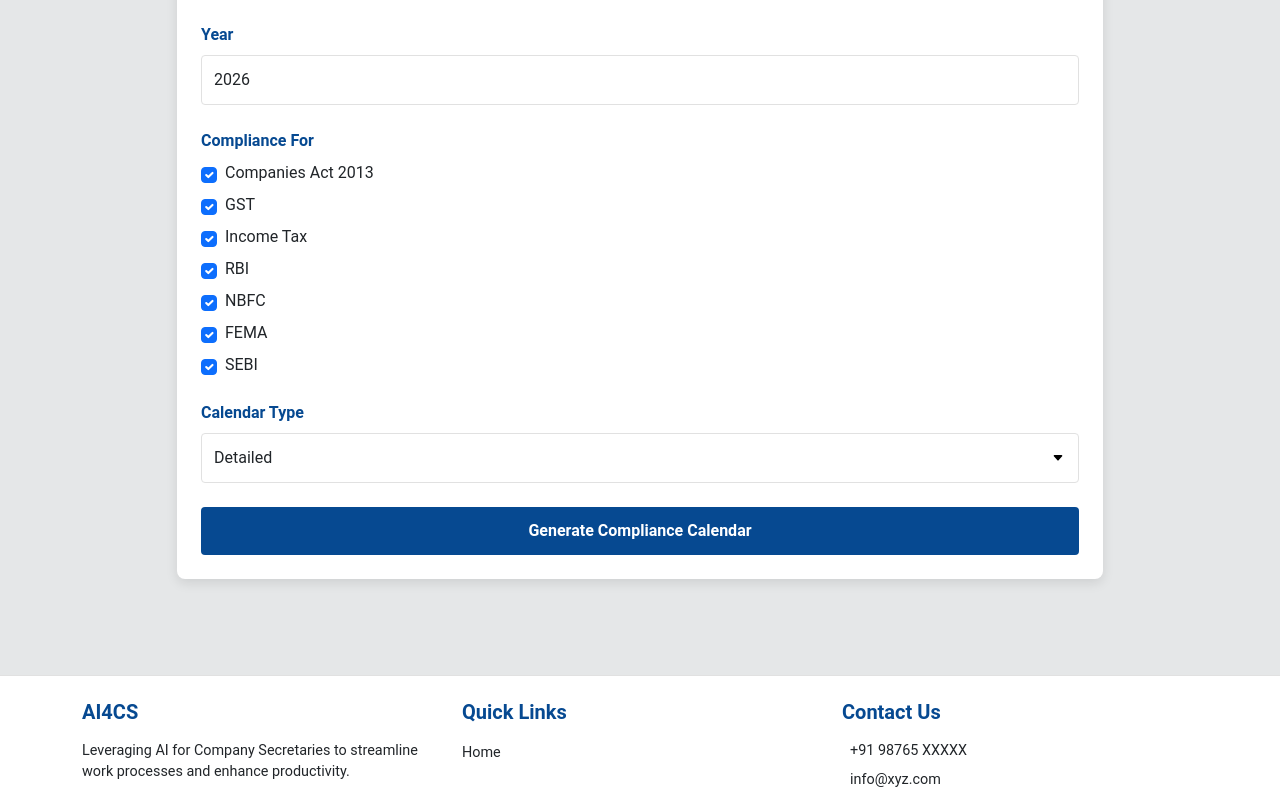
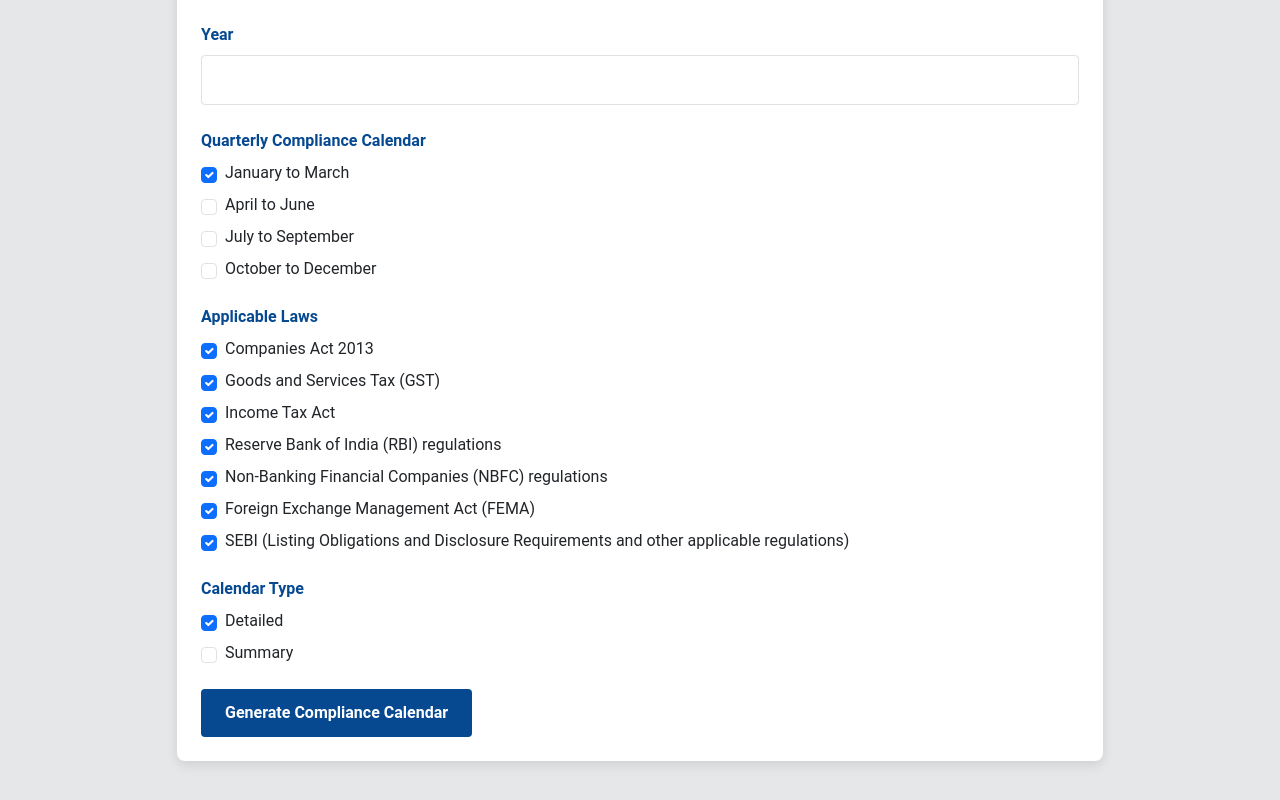
Before and after one commit to parthgopa/ai4cs2, a React (Create React App) app: page /compliance-calendar in a window 1280 px wide. Shown: the part 380-1180 px from the top of the page. Built offline with nearby package versions, Linux system fonts and the light colour scheme.

Commit message:
Calender component working fine

```diff
--- a/package.json
+++ b/package.json
@@ -16,6 +16,7 @@
     "react-markdown": "^10.1.0",
     "react-router-dom": "^7.6.2",
     "react-scripts": "5.0.1",
+    "react-to-pdf": "^2.0.1",
     "web-vitals": "^2.1.4"
   },
   "scripts": {
--- a/src/components/ComplianceCalendar.js
+++ b/src/components/ComplianceCalendar.js
@@ -1,15 +1,22 @@
 import React, { useState } from 'react';
-import { Card, Form, Button, Container, Row, Col } from 'react-bootstrap';
+import { Card, Form, Container, Row, Col, Button } from 'react-bootstrap';
 import ReactMarkdown from 'react-markdown';
 import APIService from '../API';
+import { FaCopy, FaFilePdf } from 'react-icons/fa';
+import PDFGenerator from './PDFGenerator';
+
 
 const ComplianceCalendar = () => {
   const [formData, setFormData] = useState({
-    companyName: 'ABC Limited',
-    companyType: 'public limited company',
-    year: '2026',
-    complianceFor: ['Companies Act 2013', 'GST', 'income tax', 'RBI', 'nbfc', 'FEMA', 'SEBI'],
-    calendarType: 'detail'
+    companyName: '',
+    companyType: 'Private Limited Company',
+    year: '',
+    quarterlyOptions: ['January to March'],
+    complianceFor: ['Companies Act 2013', 'Goods and Services Tax (GST)',
+       'Income Tax Act', 'Reserve Bank of India (RBI) regulations',
+       'Non-Banking Financial Companies (NBFC) regulations', 'Foreign Exchange Management Act (FEMA)',
+       'SEBI (Listing Obligations and Disclosure Requirements and other applicable regulations)'],
+    calendarType: ['detailed']
   });
 
   const [loading, setLoading] = useState(false);
@@ -23,17 +30,32 @@ const ComplianceCalendar = () => {
     });
   };
 
-  const handleCheckboxChange = (e) => {
+  const handleApplicableCheckboxChange = (e) => {
     const { value, checked } = e.target;
     if (checked) {
       setFormData({
         ...formData,
-        complianceFor: [...formData.complianceFor, value]
+        complianceFor: [...formData.complianceFor, value],
       });
     } else {
       setFormData({
         ...formData,
         complianceFor: formData.complianceFor.filter(item => item !== value)
+      });
+    }
+  };
+
+  const handleCalendarTypeCheckboxChange = (e) => {
+    const { value, checked } = e.target;
+    if (checked) {
+      setFormData({
+        ...formData,
+        calendarType: [...formData.calendarType, value],
+      });
+    } else {
+      setFormData({
+        ...formData,
+        calendarType: formData.calendarType.filter(item => item !== value)
       });
     }
   };
@@ -49,27 +71,30 @@ const ComplianceCalendar = () => {
 Prompt
 Give following details
 1.\tName of the company - ${formData.companyName}
-2.\tType - ${formData.companyType}
+2.\tCompany Type - ${formData.companyType}
 3.\tYear - ${formData.year}
-4.\tCompliance for - ${complianceForString}
-5.\tCalendar type- ${formData.calendarType}
- Based on above information Generate a structured detailed compliance calendar for that includes all monthly statutory filings and deadlines and consequences for non complaint applicable to both private limited companies and public limited companies listed on a stock exchange in India. The calendar should include compliance requirements under the laws (${complianceForString}).
-Output as under
-${formData.calendarType === 'detail' ?
-`If calendar type is detail then
-A. Structureed output in following note format with [${formData.companyName}, ${formData.companyType}, ${formData.year}]
-1 month and year
-2 date
-3 respective act ,
-4  compliance detail ,
-5. consequences for non compliance
-4 remarks` :
-`If calendar type is summary then output is as under:
-B. Handy ready reckoner style -
- month
-     date
-         Act
-              Compliance`}`;
+4.\tQuarterly options - ${formData.quarterlyOptions.join(', ')}
+5.\tApplicable laws - ${complianceForString}
+6.\tCalendar type- ${formData.calendarType}
+
+Based on the above details, generate a structured compliance calendar.
+The calendar should:
+•	Include all applicable statutory filings and compliance requirements under the mentioned laws.
+•	Mention the exact due dates, name of the applicable Act/regulation, and brief description of the compliance.
+•	Specify consequences of non-compliance, if any.
+•	Provide additional remarks, if necessary.
+
+The output should be in the dot point format with month and date.
+
+Example:
+Month: January
+Date: 1
+Act/Regulation: Companies Act 2013
+Description: Annual General Meeting
+Consequences: Non-compliance may result in legal action.
+Remarks: This is a mandatory requirement.
+`;
+// console.log(prompt);
 
     try {
       await APIService({
@@ -78,6 +103,7 @@ B. Handy ready reckoner style -
           setLoading(false);
           if (data && data.candidates && data.candidates[0] && data.candidates[0].content && data.candidates[0].content.parts) {
             setResponse(data.candidates[0].content.parts[0].text);
+            // console.log(data.candidates[0].content.parts[0].text);
           } else {
             setResponse("Sorry, we couldn't generate a compliance calendar. Please try again.");
           }
@@ -92,13 +118,40 @@ B. Handy ready reckoner style -
 
   const complianceOptions = [
     { value: 'Companies Act 2013', label: 'Companies Act 2013' },
-    { value: 'GST', label: 'GST' },
-    { value: 'income tax', label: 'Income Tax' },
-    { value: 'RBI', label: 'RBI' },
-    { value: 'nbfc', label: 'NBFC' },
-    { value: 'FEMA', label: 'FEMA' },
-    { value: 'SEBI', label: 'SEBI' }
+    { value: 'Goods and Services Tax (GST)', label: 'Goods and Services Tax (GST)' },
+    { value: 'Income Tax Act', label: 'Income Tax Act' },
+    { value: 'Reserve Bank of India (RBI) regulations', label: 'Reserve Bank of India (RBI) regulations' },
+    { value: 'Non-Banking Financial Companies (NBFC) regulations', label: 'Non-Banking Financial Companies (NBFC) regulations' },
+    { value: 'Foreign Exchange Management Act (FEMA)', label: 'Foreign Exchange Management Act (FEMA)' },
+    { value: 'SEBI (Listing Obligations and Disclosure Requirements and other applicable regulations)', label: 'SEBI (Listing Obligations and Disclosure Requirements and other applicable regulations)' }
   ];
+
+  const calenderTypeOptions = [
+    { value: 'detailed', label: 'Detailed' },
+    { value: 'summary', label: 'Summary' }
+  ];
+
+  const quarterlyOptions = [
+    { value: 'January to March', label: 'January to March' },
+    { value: 'April to June', label: 'April to June' },
+    { value: 'July to September', label: 'July to September' },
+    { value: 'October to December', label: 'October to December' }
+  ];
+
+  const handleQuarterlyCheckboxChange = (e) => {
+    const { value, checked } = e.target;
+    if (checked) {
+      setFormData({
+        ...formData,
+        quarterlyOptions: [...formData.quarterlyOptions, value],
+      });
+    } else {
+      setFormData({
+        ...formData,
+        quarterlyOptions: formData.quarterlyOptions.filter(item => item !== value)
+      });
+    }
+  };
 
   return (
     <Container>
@@ -128,10 +181,9 @@ B. Handy ready reckoner style -
                   className="form-select"
                   required
                 >
-                  <option value="private limited company">Private Limited Company</option>
-                  <option value="public limited company">Public Limited Company</option>
-                  <option value="one person company">One Person Company</option>
-                  <option value="limited liability partnership">Limited Liability Partnership</option>
+                  <option value="Private Limited Company">Private Limited Company</option>
+                  <option value="Unlisted public Limited">Unlisted public Limited</option>
+                  <option value="listed public Limited">listed public Limited</option>
                 </Form.Select>
               </Form.Group>
 
@@ -147,8 +199,28 @@ B. Handy ready reckoner style -
                 />
               </Form.Group>
 
+              {/* Now quaterly compliance calendar, add a 4 checkbox Q1,Q2,Q3,Q4 where Q1 - january to march, Q2 - april to june, Q3 - july to september, Q4 - october to december */}
               <Form.Group className="form-group">
-                <Form.Label className="form-label">Compliance For</Form.Label>
+                <Form.Label className="form-label">Quarterly Compliance Calendar</Form.Label>
+                <div>
+                  {quarterlyOptions.map((option) => (
+                    <Form.Check
+                      key={option.value}
+                      type="checkbox"
+                      id={`quarterly-compliance-calendar-${option.value}`}
+                      label={option.label}
+                      value={option.value}
+                      checked={formData.quarterlyOptions.includes(option.value)}
+                      onChange={handleQuarterlyCheckboxChange}
+                      className="form-check"
+                    />
+                  ))}
+                </div>
+              </Form.Group>
+
+
+              <Form.Group className="form-group">
+                <Form.Label className="form-label">Applicable Laws</Form.Label>
                 <div>
                   {complianceOptions.map((option) => (
                     <Form.Check
@@ -158,7 +230,7 @@ B. Handy ready reckoner style -
                       label={option.label}
                       value={option.value}
                       checked={formData.complianceFor.includes(option.value)}
-                      onChange={handleCheckboxChange}
+                      onChange={handleApplicableCheckboxChange}
                       className="form-check"
                     />
                   ))}
@@ -166,22 +238,24 @@ B. Handy ready reckoner style -
               </Form.Group>
 
               <Form.Group className="form-group">
-                <Form.Label className="form-label">Calendar Type</Form.Label>
-                <Form.Select
-                  name="calendarType"
-                  value={formData.calendarType}
-                  onChange={handleInputChange}
-                  className="form-select"
-                  required
-                >
-                  <option value="detail">Detailed</option>
-                  <option value="summary">Summary</option>
-                </Form.Select>
+                <Form.Label className="form-label">Calendar Type</Form.Label>{/*Detailed or Summary checkbox, allow to check both checkbox and save both in the form data*/}
+                  {calenderTypeOptions.map((option) => (
+                    <Form.Check
+                      key={option.value}
+                      type="checkbox"
+                      id={`calendar-type-${option.value}`}
+                      label={option.label}
+                      value={option.value}
+                      checked={formData.calendarType.includes(option.value)}
+                      onChange={handleCalendarTypeCheckboxChange}
+                      className="form-check"
+                    />
+                  ))}
               </Form.Group>
 
-              <Button type="submit" className="btn-primary btn-block" disabled={loading}>
+              <button type="submit" className="btn btn-primary" disabled={loading}>
                 {loading ? 'Generating Calendar...' : 'Generate Compliance Calendar'}
-              </Button>
+              </button>
             </Form>
           </Card>
         </Col>
@@ -200,11 +274,38 @@ B. Handy ready reckoner style -
       {response && (
         <Row className="justify-content-center">
           <Col md={10}>
+          <h2 className="card-title">Compliance Calendar</h2>
             <Card className="output-card">
-              <h2 className="card-title">Compliance Calendar</h2>
+              <div className="d-flex justify-content-end mt-3">
+                <Button
+                  variant="outline-primary"
+                  className="me-2"
+                  onClick={() => {
+                    navigator.clipboard.writeText(response);
+                    alert('Copied to clipboard!');
+                  }}
+                >
+                  <FaCopy className="me-1" />
+                  <span className="d-none d-sm-inline">Copy to Clipboard</span>
+                </Button>
+                <Button
+                  variant="outline-danger"
+                  onClick={() => {
+                    const { generatePDF } = PDFGenerator({
+                      content: response,
+                      fileName: `${formData.companyName}-compliance-calendar.pdf`
+                    });
+                    generatePDF();
+                  }}
+                >
+                  <FaFilePdf className="me-1" />
+                  <span className="d-none d-sm-inline">Download PDF</span>
+                </Button>
+              </div>
               <div className="markdown-content">
                 <ReactMarkdown>{response}</ReactMarkdown>
               </div>
+
             </Card>
           </Col>
         </Row>
--- a/src/components/HomePage.js
+++ b/src/components/HomePage.js
@@ -1,14 +1,10 @@
-import React, { useState } from 'react';
+import React from 'react';
 import { Container, Row, Col, Card, ListGroup } from 'react-bootstrap';
 import { useNavigate } from 'react-router-dom';
 import '../styles/HomePage.css';
 // Import icons
 import { FaCalendarAlt, FaBalanceScale, FaGavel, FaChartLine, FaClipboardList, FaBuilding } from 'react-icons/fa';
 import { MdUpdate, MdAssessment, MdDescription, MdMeetingRoom, MdOutlineAppRegistration, MdPeople } from 'react-icons/md';
-// Import ComplianceCalendar component
-import ComplianceCalendar from './ComplianceCalendar';
-// Note: We'll need to import an actual image file once it's available
-// import heroImage from '../../assets/images/hero-image.jpg';
 
 const HomePage = () => {
   const navigate = useNavigate();
--- /dev/null
+++ b/src/components/PDFGenerator.js
@@ -0,0 +1,27 @@
+import { jsPDF } from 'jspdf';
+
+const PDFGenerator = ({ content, fileName = 'compliance-calendar.pdf' }) => {
+  const generatePDF = () => {
+    const doc = new jsPDF();
+
+    // Set title
+    doc.setFontSize(16);
+    doc.text('Compliance Calendar', 20, 20);
+
+    // Add content
+    doc.setFontSize(12);
+
+    // Split the content into lines to fit within page width
+    const textLines = doc.splitTextToSize(content, 170);
+
+    // Add the text lines to the document
+    doc.text(textLines, 20, 30);
+
+    // Save the PDF
+    doc.save(fileName);
+  };
+
+  return { generatePDF };
+};
+
+export default PDFGenerator;
```
Also changed, not shown: 1 other file (tests, documents, lock files or other folders).
